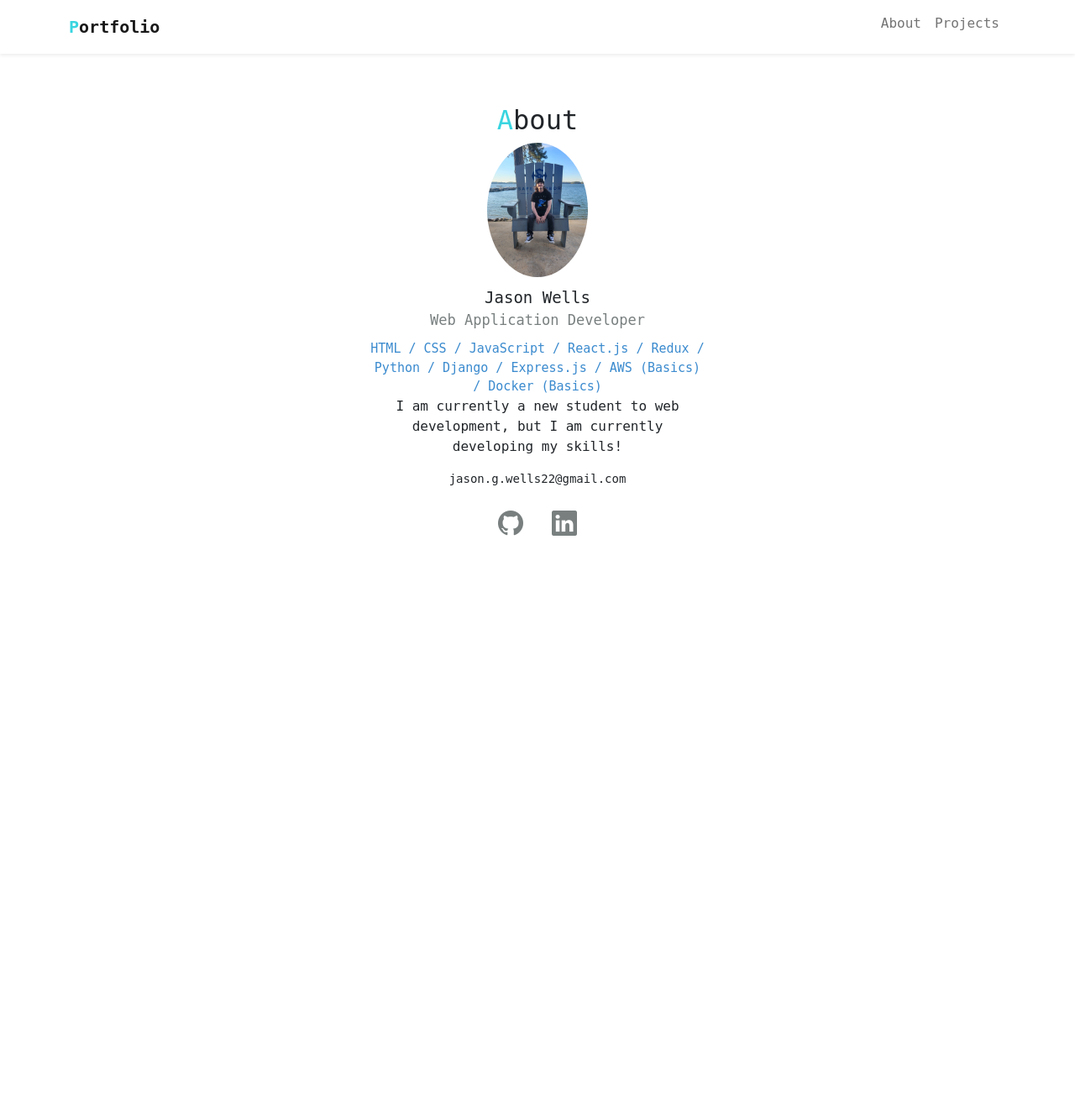
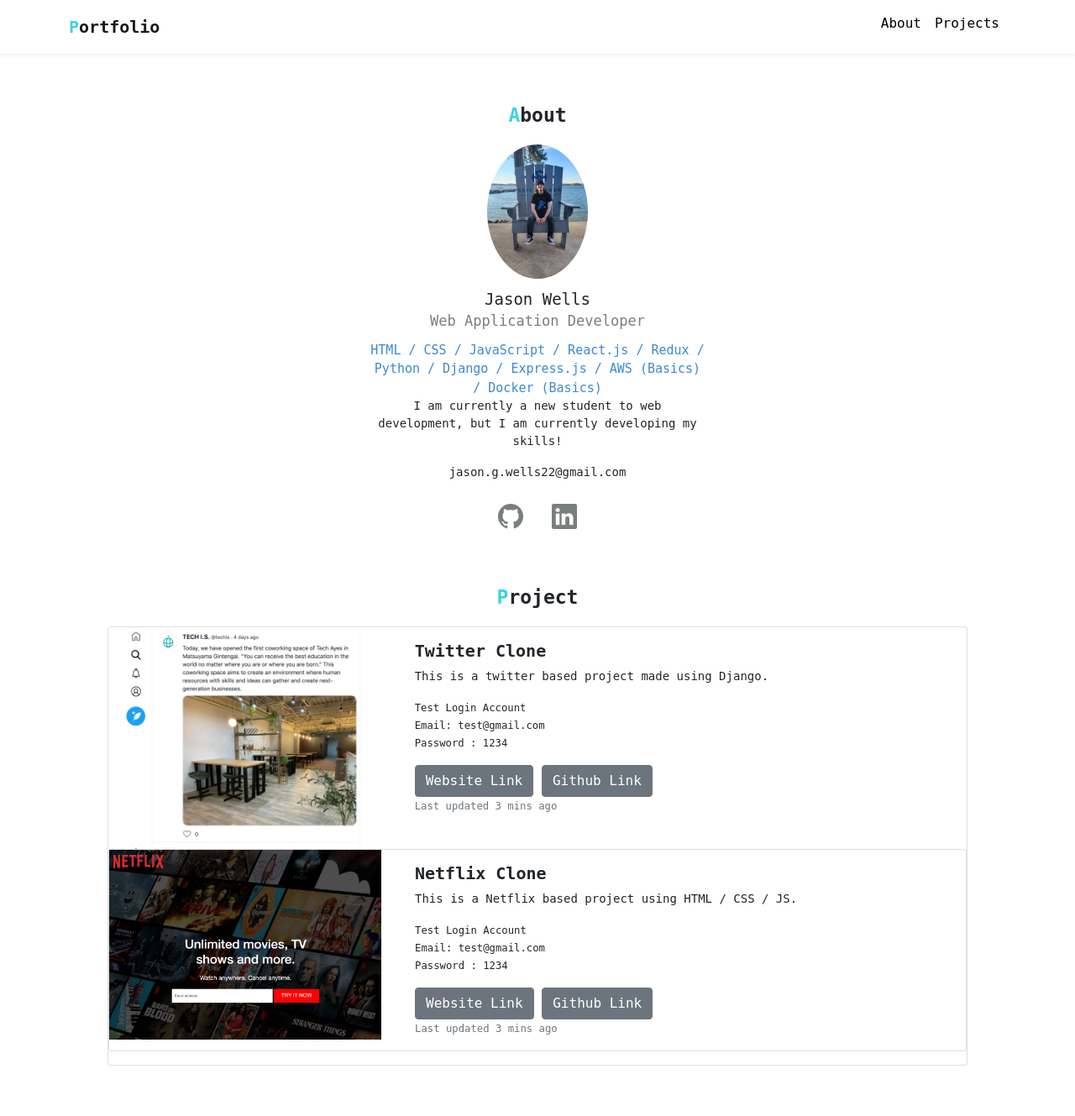
Before and after one commit to Jason-Wells22/Portfolio, a PHP site: page / in a window 1280 px wide. Shown: the whole page at 84% size. Before the commit the page ends 638 px from the top, so only its background shows below. Run offline with PHP 8.4, Linux system fonts and the light colour scheme.

Commit message:
Added project section, designed card templates.

```diff
--- a/index.html
+++ b/index.html
@@ -23,7 +23,7 @@
                 <a class="nav-link font-black" href="#about">About</a>
               </li>
               <li class="nav-item">
-                  <a class="nav-link font-black" href="#projects">Projects</a>
+                  <a class="nav-link font-black" href="#project">Projects</a>
               </li>
             </ul>
           </div>
@@ -40,11 +40,59 @@
         </p>
         <div class="email">jason.g.wells22@gmail.com</div>
         <div class="icons">
-            <a href="https://github.com/Jason-Wells22"><i class="bi bi-github"></i></a>
-            <a href="https://www.linkedin.com/in/jason-wells-929695159/"><i class="bi bi-linkedin ms-3"></i></a>
+            <a href="https://github.com/Jason-Wells22" target="_blank"><i class="bi bi-github"></i></a>
+            <a href="https://www.linkedin.com/in/jason-wells-929695159/" target="_blank"><i class="bi bi-linkedin ms-3"></i></a>
         </div>
 
     </div>
+    <div id="project">
+        <h2><span class="font-primary">P</span>roject</h2>
+
+        <div class="card mb-3">
+          <div class="row">
+            <div class="col-md-4">
+              <img src="img/project-twitter.png" alt="Twitter Project">
+            </div>
+            <div class="col-md-8">
+              <div class="card-body">
+                <h5 class="card-title">Twitter Clone</h5>
+                <p class="card-text">This is a twitter based project made using Django.</p>
+                <p class="card-text"><small calss="text-muted">
+                  Test Login Account <br>
+                  Email: test@gmail.com <br>
+                  Password : 1234
+                </small></p>
+                <a href="#" target="_blank" class="btn btn-secondary">Website Link</a>
+                <a href="#" target="_blank" class="btn btn-secondary">Github Link</a>
+                <p class="card-text"><small class="text-muted">Last updated 3 mins ago</small></p>
+              </div>
+            </div>
+        </div>
+
+        <div class="card mb-3">
+            <div class="row">
+              <div class="col-md-4">
+                <img src="img/project-netflix.png" alt="Netflix Project">
+              </div>
+              <div class="col-md-8">
+                <div class="card-body">
+                  <h5 class="card-title">Netflix Clone</h5>
+                  <p class="card-text">This is a Netflix based project using HTML / CSS / JS.</p>
+                  <p class="card-text"><small calss="text-muted">
+                    Test Login Account <br>
+                    Email: test@gmail.com <br>
+                    Password : 1234
+                  </small></p>
+                  <a href="#" target="_blank" class="btn btn-secondary">Website Link</a>
+                  <a href="#" target="_blank" class="btn btn-secondary">Github Link</a>
+                  <p class="card-text"><small class="text-muted">Last updated 3 mins ago</small></p>
+                </div>
+              </div>
+          </div>
+      </div>
+    </div>
+
+
 
     <script src="https://cdn.jsdelivr.net/npm/bootstrap@5.1.3/dist/js/bootstrap.bundle.min.js" integrity="sha384-ka7Sk0Gln4gmtz2MlQnikT1wXgYsOg+OMhuP+IlRH9sENBO0LRn5q+8nbTov4+1p" crossorigin="anonymous"></script>
 </body>
--- a/style.css
+++ b/style.css
@@ -13,7 +13,17 @@
   font-size: 20px;
   font-weight: bold;
 }
-
+p {
+  font-size: 14px;
+}
+h2 {
+  font-weight: bold;
+  font-size: 23px;
+  margin-bottom: 20px;
+}
+a.font-black {
+  color: #000 !important;
+}
 /**************
 
 ABOUT
@@ -53,3 +63,24 @@
 #about .icons a {
   color: rgba(87, 95, 95, 0.8);
 }
+
+/*******************
+
+PROJECTS
+
+******************/
+
+#project {
+  margin: 60px auto;
+  width: 80%;
+}
+#project h2 {
+  text-align: center;
+}
+#project .card img {
+  width: 100%;
+  height: auto;
+}
+#project .card-title {
+  font-weight: bold;
+}
```
